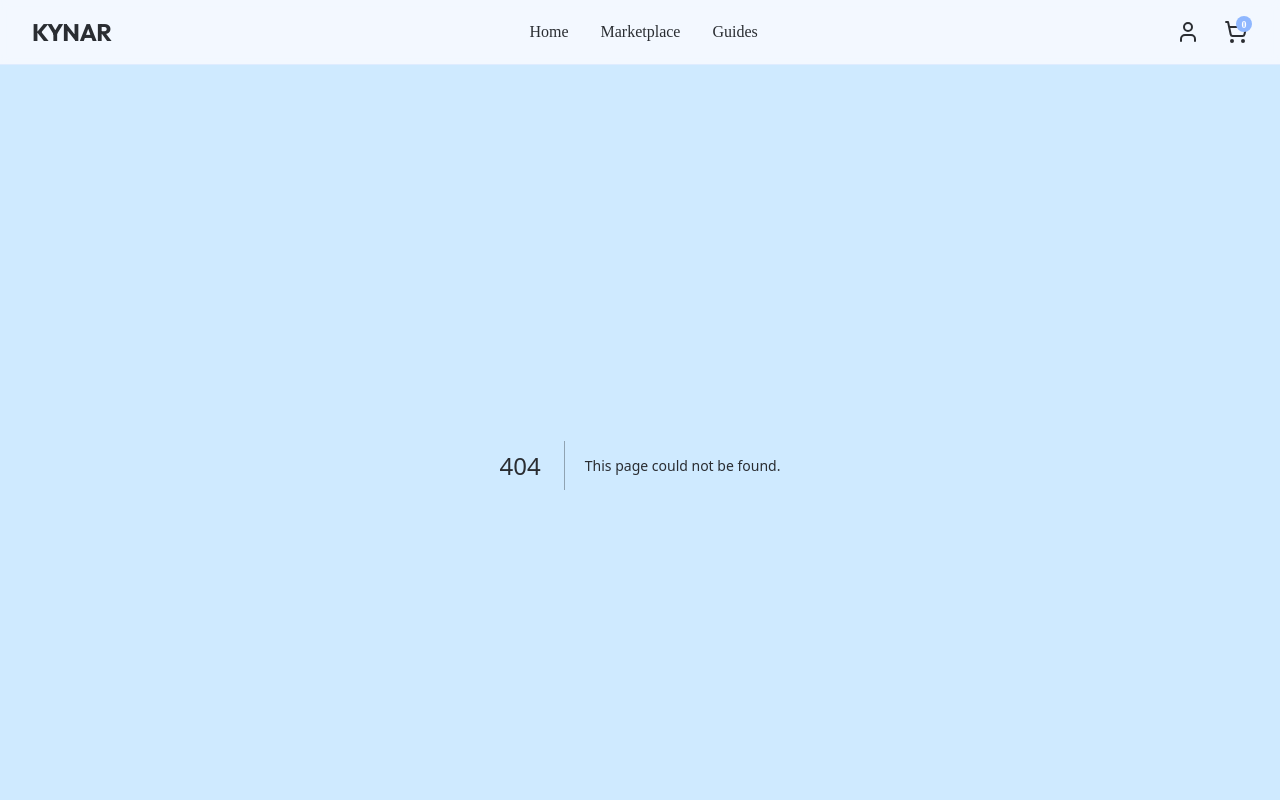
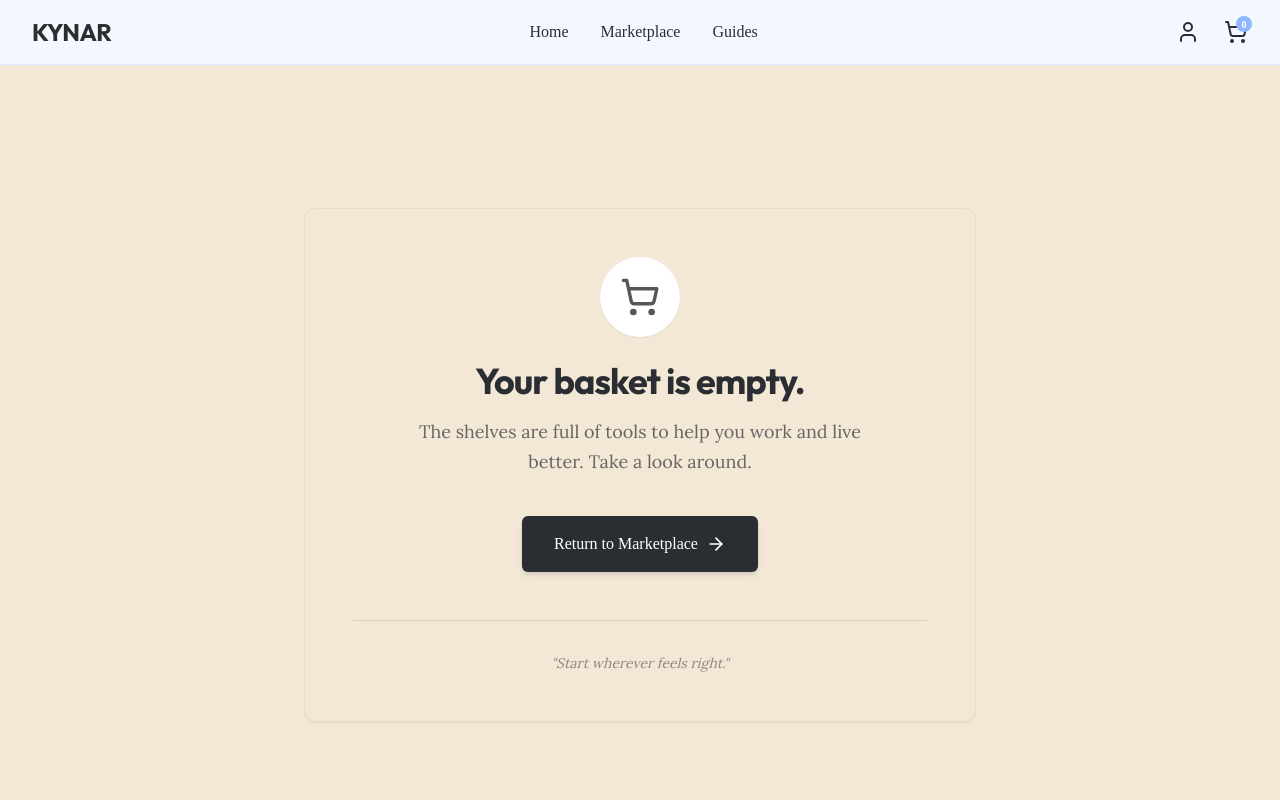
Before and after one commit to kynaruniverse/kynar-universe, a Next.js app: page /cart in a window 1280 px wide. Before the commit this address had no page. Shown: the top 800 px of the page. Built offline with nearby package versions, Linux system fonts and the light colour scheme.

Commit message:
update page.tsx

```diff
--- /dev/null
+++ b/app/cart/page.tsx
@@ -0,0 +1,44 @@
+import Link from 'next/link';
+import { ShoppingCart, ArrowRight } from 'lucide-react';
+
+export default function CartPage() {
+  return (
+    <main className="min-h-screen bg-account-base flex flex-col items-center justify-center p-4">
+
+      {/* 1. CONTAINER CARD */}
+      <div className="bg-account-surface w-full max-w-2xl p-8 md:p-12 rounded-card shadow-sm border border-black/5 text-center">
+
+        {/* 2. ICON */}
+        <div className="w-20 h-20 bg-white rounded-full flex items-center justify-center mx-auto mb-6 text-primary-text shadow-sm">
+          <ShoppingCart className="w-10 h-10 opacity-80" />
+        </div>
+
+        {/* 3. HEADLINE */}
+        <h1 className="text-3xl md:text-4xl font-bold font-sans text-primary-text mb-4 tracking-tight">
+          Your basket is empty.
+        </h1>
+
+        {/* 4. SUBTEXT */}
+        <p className="font-serif text-lg text-primary-text/70 mb-10 leading-relaxed max-w-md mx-auto">
+          The shelves are full of tools to help you work and live better. Take a look around.
+        </p>
+
+        {/* 5. ACTION BUTTON */}
+        <Link
+          href="/marketplace"
+          className="inline-flex items-center px-8 py-4 bg-primary-text text-white font-medium rounded-btn hover:opacity-90 transition-all hover:scale-105 shadow-md"
+        >
+          Return to Marketplace <ArrowRight className="ml-2 w-5 h-5" />
+        </Link>
+
+        {/* 6. LORE FOOTER */}
+        <div className="mt-12 pt-8 border-t border-black/10">
+          <p className="text-sm font-serif italic text-primary-text/50">
+            "Start wherever feels right."
+          </p>
+        </div>
+
+      </div>
+    </main>
+  );
+}
```
